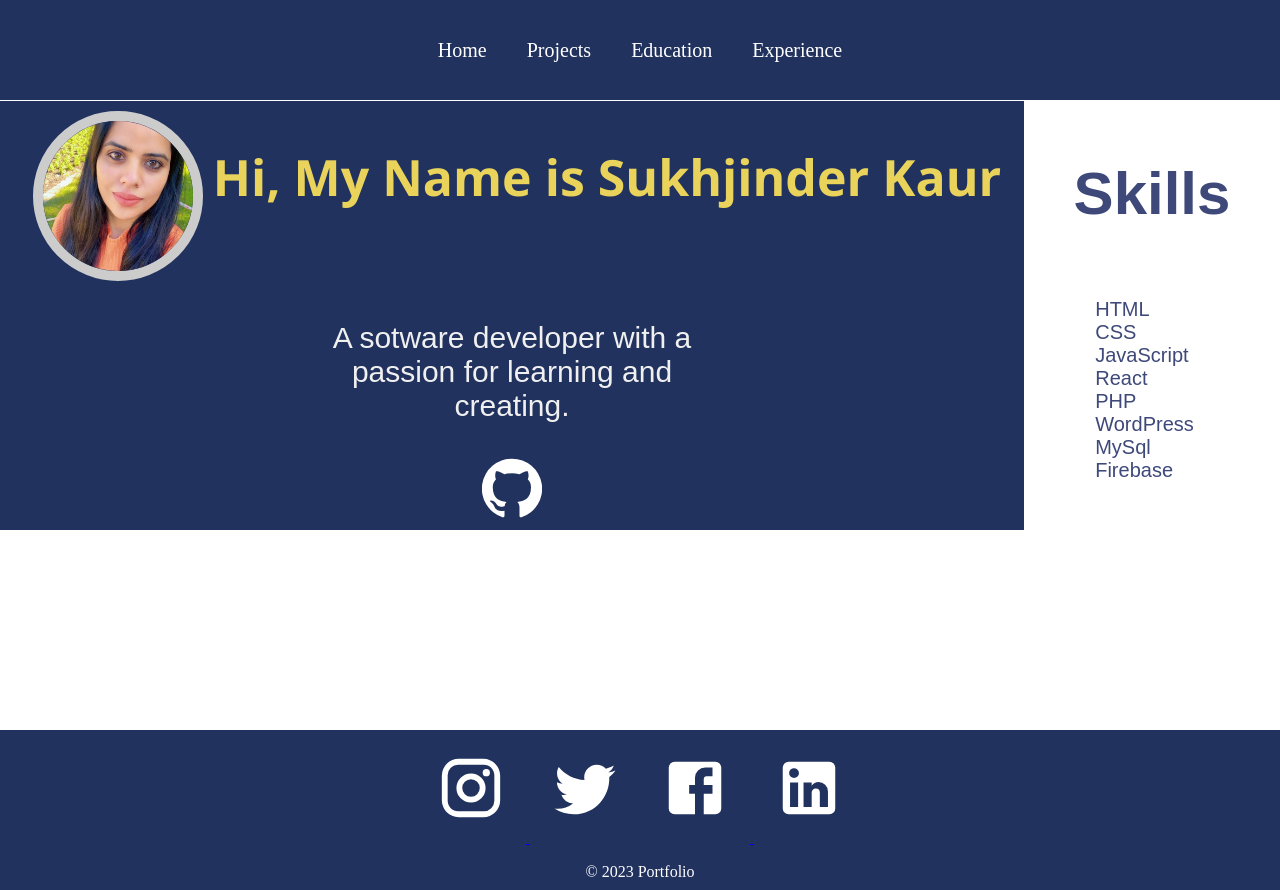
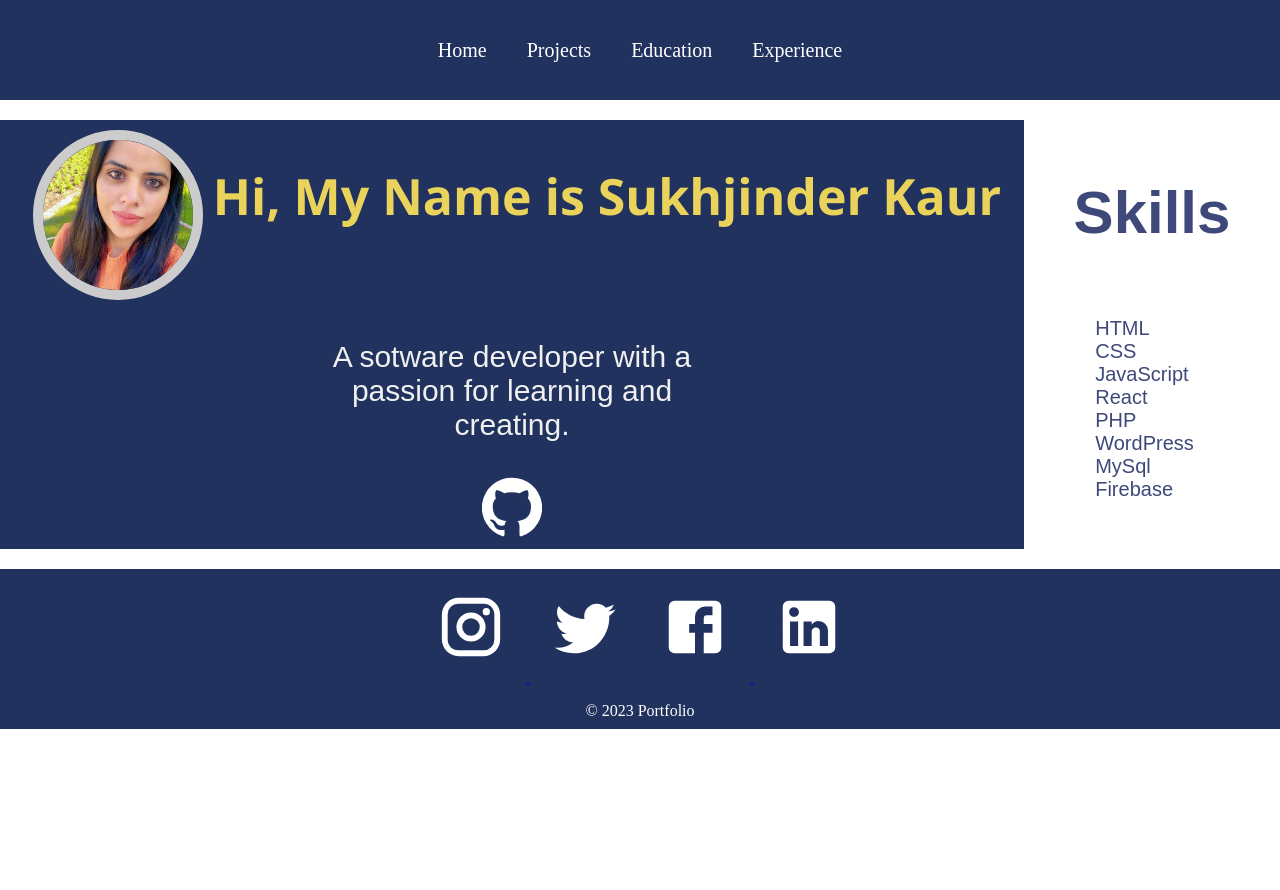
Before and after one commit to sukhknagra/sukhknagra.github.io, a React (Create React App) app: page / in a window 1280 px wide. After the commit the page ends 800 px from the top, so only its background shows below. Built offline with nearby package versions, Linux system fonts and the light colour scheme.

Commit message:
home page changes

```diff
--- a/src/styles/Footer.css
+++ b/src/styles/Footer.css
@@ -7,7 +7,7 @@
     align-items: center;
     flex-direction: column;
     padding-top: 10px;
-    margin-top: 200px;
+    margin-top: 20px;
   }
 
   .socialMedia svg {
--- a/src/styles/Navbar.css
+++ b/src/styles/Navbar.css
@@ -1,13 +1,10 @@
-.navbar {
-  border-bottom:  1px solid white;
 
-}
 
 .navbar{
     width: 100%;
     height: 100px;
     background:#21325e;
-
+    margin-bottom: 20px;
 }
 .links{
     width:100%;
```
